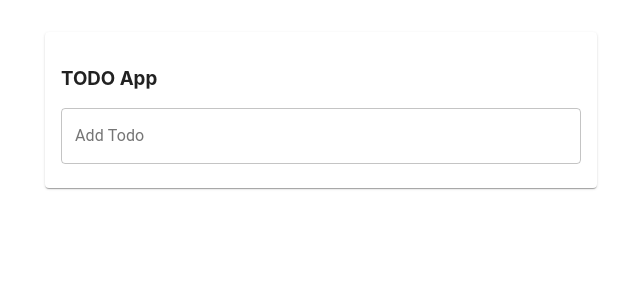
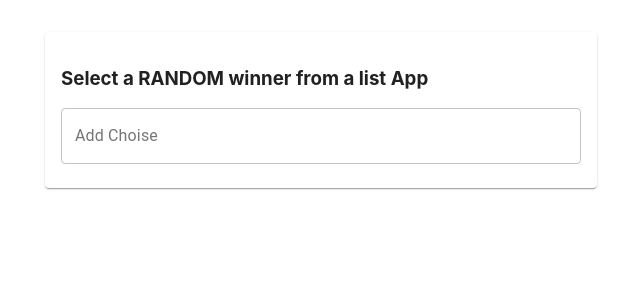
Before and after one commit to smunozp/reactmobx, a React (Create React App) app: page / in a window 1280 px wide. Shown: the top 300 px of the page, without its empty margins (319-959 px from the left). Built offline with nearby package versions, Linux system fonts and the light colour scheme; no server answers; the database is empty.

Commit message:
change todo name app, and update form labels to choice

```diff
--- a/src/presentation/App.tsx
+++ b/src/presentation/App.tsx
@@ -18,7 +18,7 @@ function App() {
       <Container className='conatiner' maxWidth='sm'>
         <Card>
           <CardContent>
-            <h3>TODO App</h3>
+            <h3>Select a RANDOM winner from a list App</h3>
             <Provider todoStore={todoStore}>
               <TodoForm type ="add" />
               <TodoList />
--- a/src/presentation/TodoForm.tsx
+++ b/src/presentation/TodoForm.tsx
@@ -67,7 +67,7 @@ export default class TodoForm extends React.Component<
           id='outlined-basic'
           value={this.state.value}
           onChange={(e) => this.setState({ value: e.target.value })}
-          label={this.props.type === 'add' ? 'Add Todo' : 'Update Todo'}
+          label={this.props.type === 'add' ? 'Add  Choise' : 'Update Choise'}
           variant='outlined'
         />
       </form>
```
